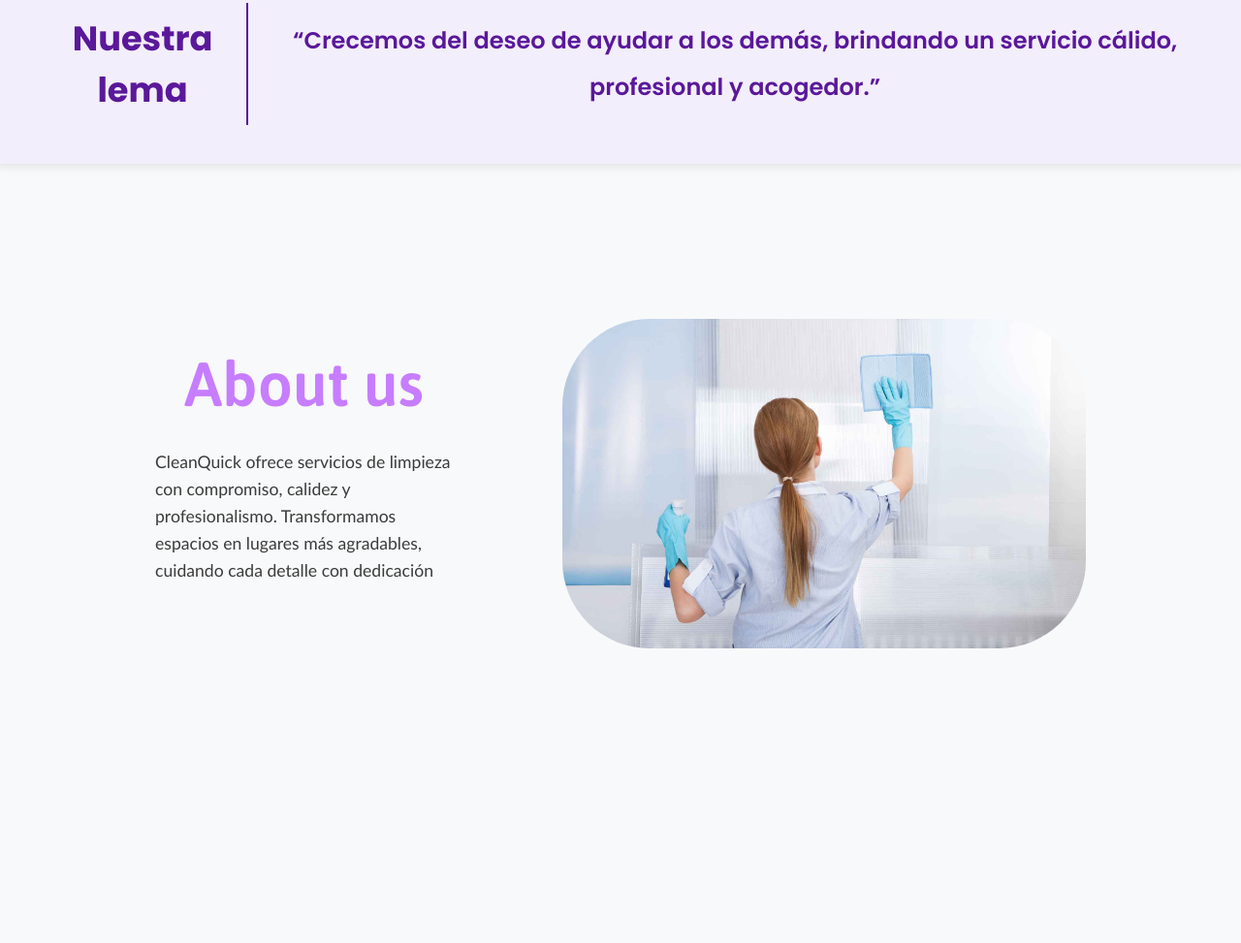
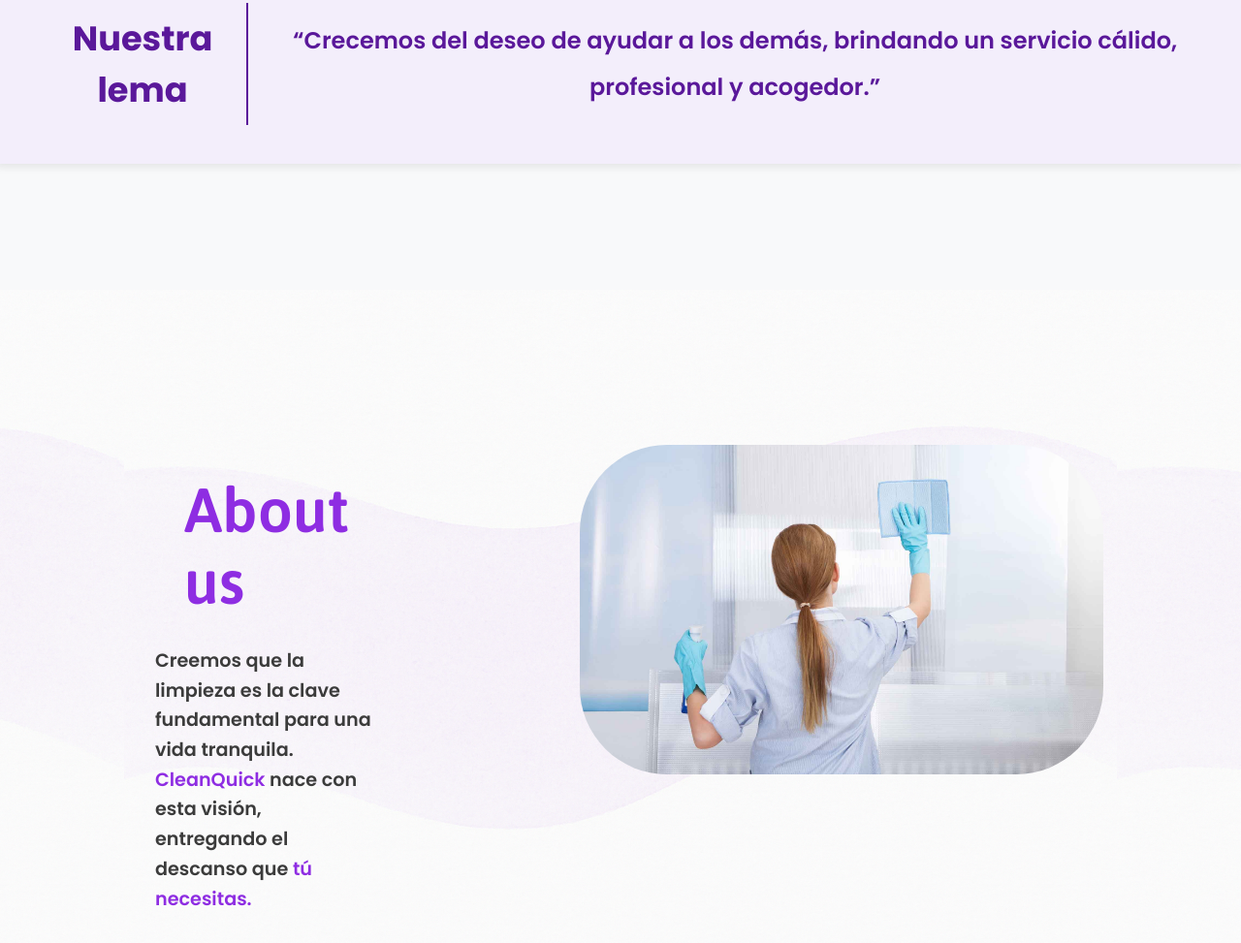
Before and after one commit to Popicode/web-cleanQuick, a plain HTML site: page index.html in a window 1280 px wide. Shown: the part 2612-3585 px from the top of the page at 97% size. Drawn offline with Linux system fonts and the light colour scheme; a web font is replaced by a local one.

Commit message:
feat(about): agregar fondo y estilos para el <p>

```diff
--- a/CSS/style.css
+++ b/CSS/style.css
@@ -18,9 +18,6 @@
     font-family: 'Trebuchet MS', 'Lucida Sans Unicode', 'Lucida Grande', 'Lucida Sans', Arial, sans-serif;
     scroll-behavior: smooth;
     transition: color .2s ease, background-color .2s ease, box-shadow .2s ease, transform .2s ease;
-
-
-
 }
 
 body {
@@ -76,7 +73,7 @@ body {
 
 .nav-link:hover {
     background-color: var(--color-hover-claro);
-    color: var(--color-texto);
+    color: var(--color-principal-oscuro);
     border-radius: 100px;
 }
 
@@ -791,7 +788,6 @@ body {
 
 .section-about {
     /* background-color: #F8F4FD; */
-    padding-bottom: 1000px;
     margin-top: 100px;
 }
 
@@ -814,9 +810,6 @@ body {
     height: auto;
     background-color: var(--color-fondo-oscuro);
     box-shadow: 0 0 8px 4px rgba(0, 0, 0, 0.08);
-
-
-
 }
 
 .eslogan-about {
@@ -836,8 +829,11 @@ body {
     gap: 8px;
     justify-items: center;
     align-items: stretch;
-    /* background: linear-gradient(135deg, #f8f4fb 0%, #faf7f2 100%); */
+    background-image: url(../imagenes/fondos/fondo-aboutUs.png);
     padding: 10rem;
+    background-position: center -180px;
+    margin-top: 130px;
+    padding-bottom: 500px;
 }
 
 .text-about {
@@ -852,17 +848,26 @@ body {
     font-size: 4.0rem;
     font-family: "Asap", sans-serif;
     font-weight: 600;
-    color: var(--color-acento);
+    color: var(--color-principal);
     align-items: center;
     padding: 30px;
 }
 
 .text-about>p {
-    font-size: 1.1rem;
+    font-family: "Poppins", sans-serif;
+    font-size: 1.2rem;
     line-height: 1.6;
-    color: #3b3b3b;
-    font-weight: 500;
+    color: var(--color-texto--principal);
+    font-weight: 300;
 
+}
+
+.text-about>p>span {
+    font-family: "Poppins", sans-serif;
+    font-size: 1.2rem;
+    line-height: 1.6;
+    color: var(--color-principal);
+    font-weight: 300;
 }
 
 .image1-about {
@@ -871,5 +876,5 @@ body {
     height: 340px;
     border-radius: 90px;
     max-width: fit-content;
-    margin-left: 100px;
+    margin-left: 200px;
 }
--- a/index.html
+++ b/index.html
@@ -163,11 +163,14 @@
         <article class="container-about">
             <div class="text-about">
                 <h4>About us</h4>
-                <p>CleanQuick ofrece servicios de limpieza con compromiso, calidez y profesionalismo.
-                    Transformamos espacios en lugares más agradables, cuidando cada detalle con dedicación</p>
+                <p> Creemos que la limpieza es la clave fundamental para una vida tranquila. <br>
+                    <span>CleanQuick</span>
+                    nace con esta visión, entregando el descanso que <span>tú necesitas.</span>
+                </p>
             </div>
             <img class="image1-about"
-                src="/imagenes/fondos/papelmatic-higiene-profesional-proteger-personal-limpieza.jpg"></img>
+                src="/imagenes/fondos/papelmatic-higiene-profesional-proteger-personal-limpieza.jpg"
+                alt="imagen de empleados de cleanquick"></img>
         </article>
 
     </section>
```
Also changed, not shown: imagenes/fondos/fondo-aboutUs.png (added).
